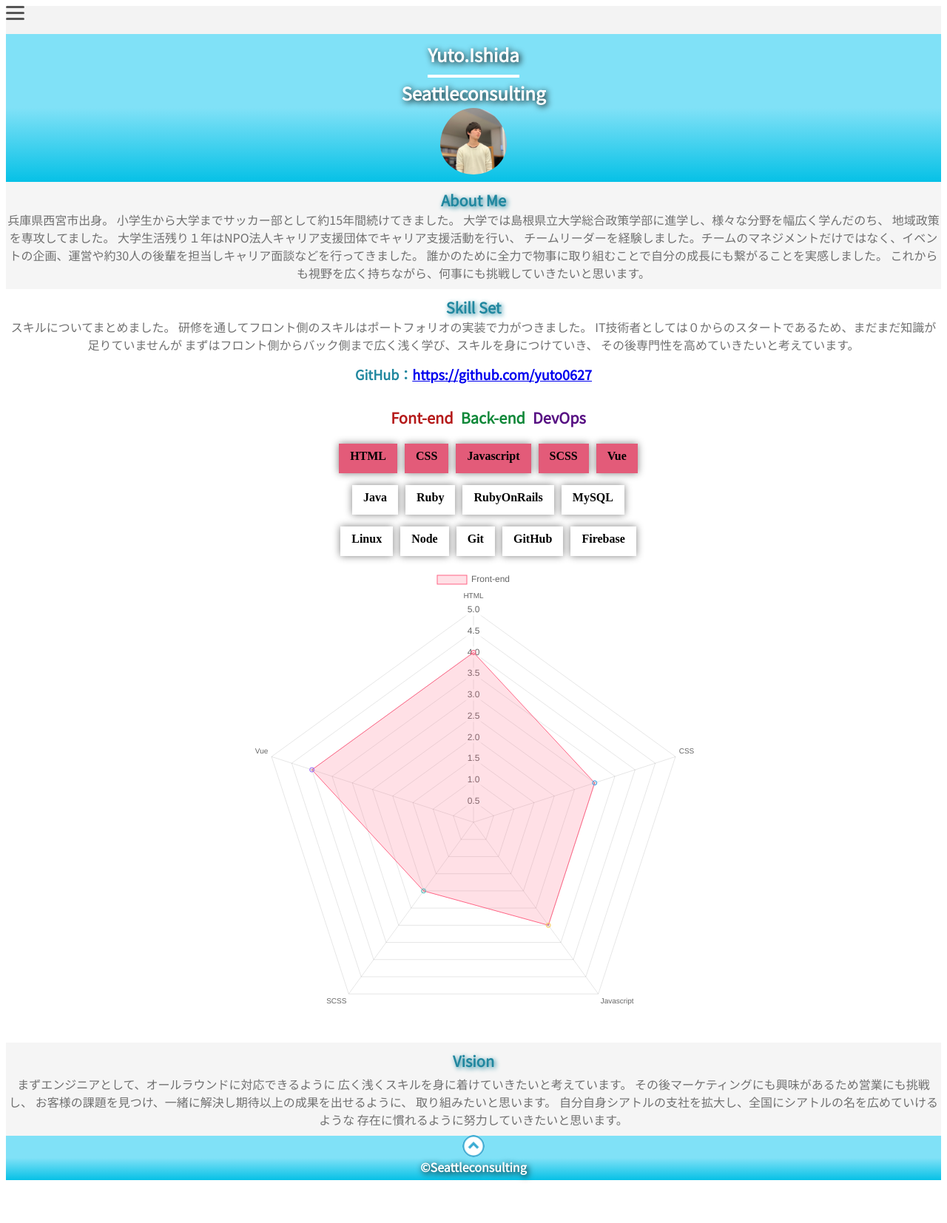
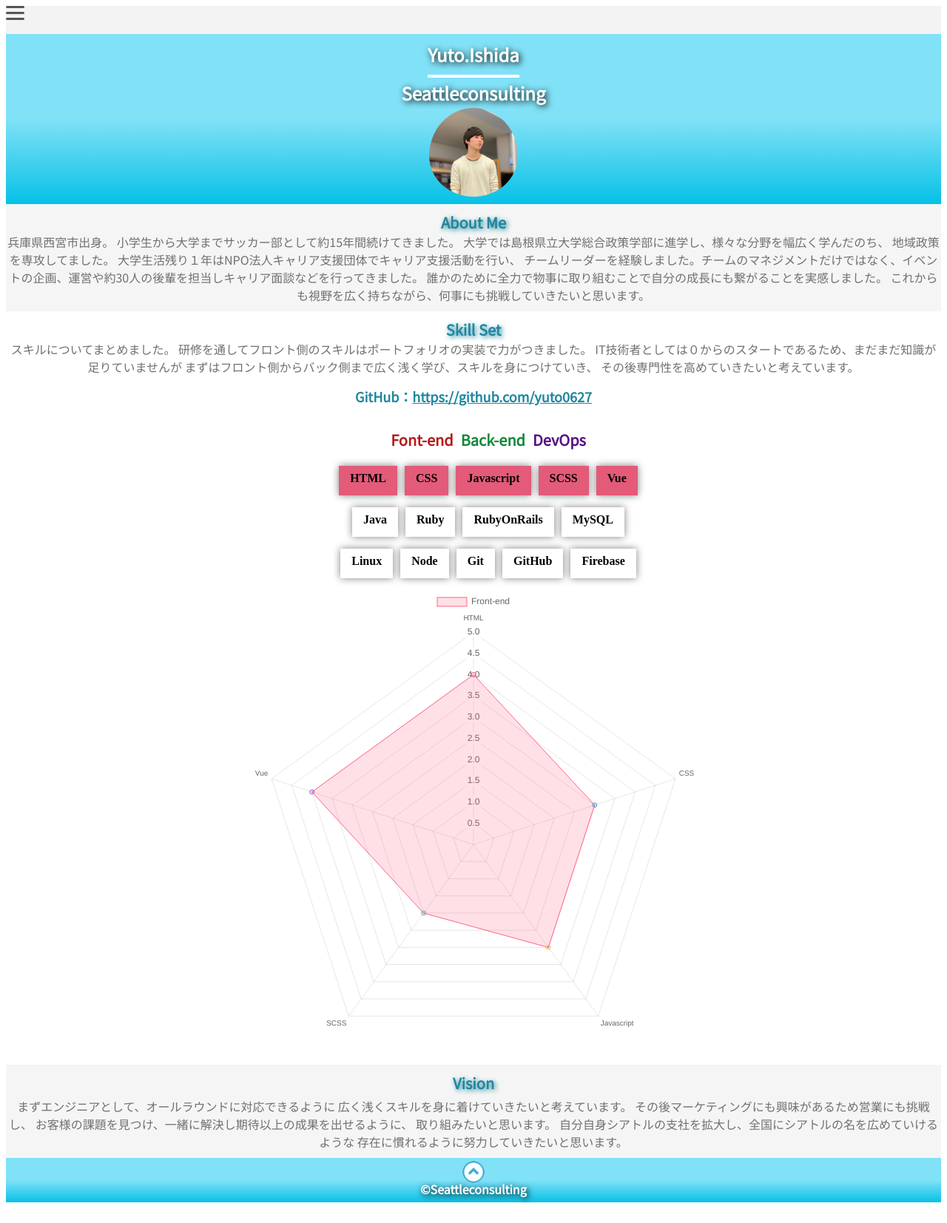
Before and after one commit to yuto0627/-, a Vue app: page / in a window 1280 px wide. Shown: the whole page at 74% size. Before the commit the page ends 1624 px from the top, so only its background shows below. Built offline with nearby package versions, Linux system fonts and the light colour scheme; what vue-smoothscroll would draw is missing.

Commit message:
【ポートフォリオ実装】20200417

```diff
--- a/src/components/Footer.vue
+++ b/src/components/Footer.vue
@@ -55,7 +55,7 @@ export default {
 #footerScroll {
   border-radius: 50%;
   position: relative;
-  top: -55px;
+  top: -50px;
   width: 30px;
 }
 
--- a/src/components/Main.vue
+++ b/src/components/Main.vue
@@ -50,8 +50,8 @@ export default {
 
 #profilePicture {
   border-radius: 50%;
-  width: 90px;
-  height: 90px;
+  width: 120px;
+  height: 120px;
   display: block;
   margin: auto;
   padding: 0 0 10px 0;
--- a/src/components/Skill.vue
+++ b/src/components/Skill.vue
@@ -12,6 +12,7 @@
     </div>
     <div id="skillLink">
       GitHub：<a
+        id="gitHubLink"
         href="http://github.com/yuto0627"
         target="_blank"
       >https://github.com/yuto0627</a>
@@ -156,6 +157,12 @@ export default {
   padding: 15px 0 10px 0;
 }
 
+#gitHubLink {
+  color: #20879f;
+  font-size: 18px;
+  font-weight: bold;
+}
+
 li {
   display: inline-block;
 }
```
